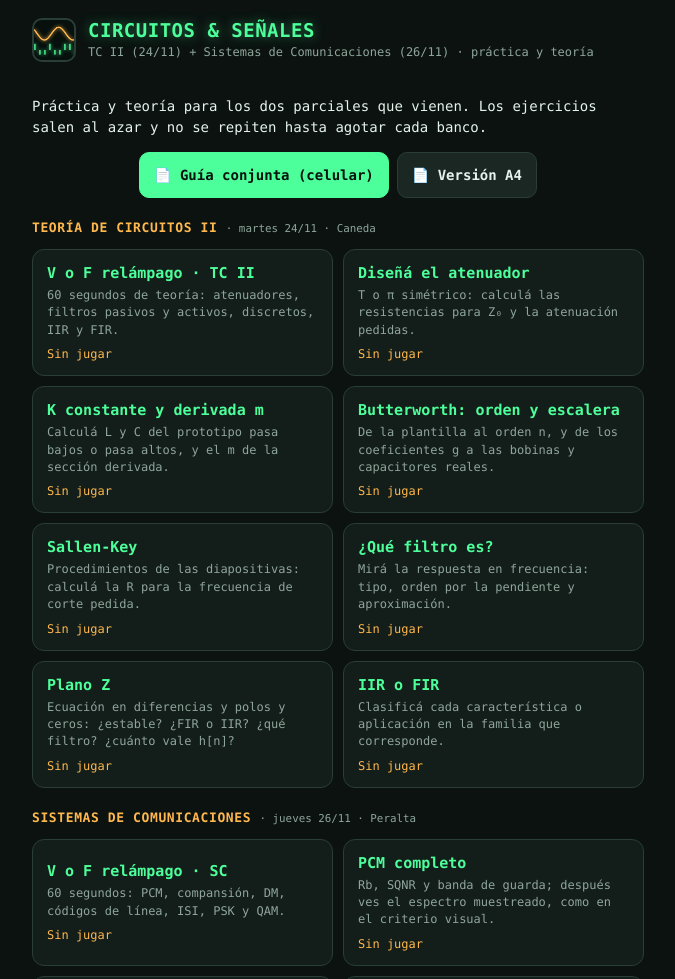
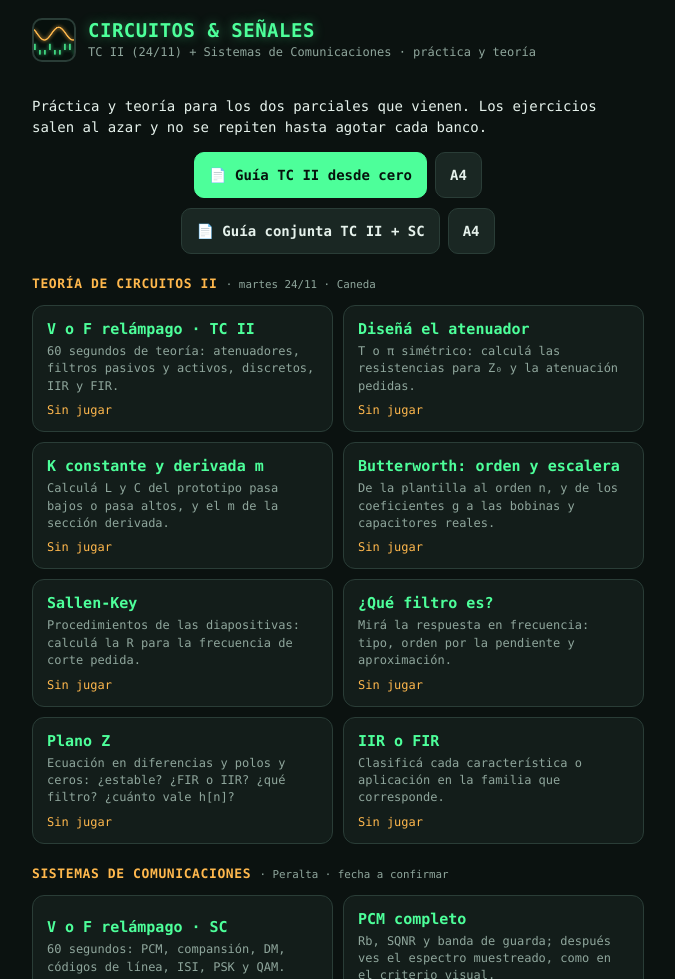
Before and after one commit to Fedemayol024/Medidas-Electronicas-UTNFRT-, a plain HTML site: page tc2-sc/index.html in a window 1280 px wide. Shown: the top 979 px of the page, without its empty margins (302-977 px from the left). Drawn offline with Linux system fonts and the light colour scheme.

Commit message:
Guía completa de TC II desde cero en tc2-sc/
- PDF para celular y A4, enlazados desde el menú
- SC queda con fecha a confirmar

Co-Authored-By: Claude Opus 5.5 <noreply@anthropic.com>
Claude-Session: https://claude.ai/code/session_01EQXZd9u1ncLyubJsrdjGg5

```diff
--- a/tc2-sc/index.html
+++ b/tc2-sc/index.html
@@ -93,7 +93,7 @@ svg.ckt text.v{fill:var(--trace)}
 <body>
 <header>
   <canvas class="logo" id="logo" width="88" height="88" aria-hidden="true"></canvas>
-  <div><h1>CIRCUITOS &amp; SEÑALES</h1><p>TC II (24/11) + Sistemas de Comunicaciones (26/11) · práctica y teoría</p></div>
+  <div><h1>CIRCUITOS &amp; SEÑALES</h1><p>TC II (24/11) + Sistemas de Comunicaciones · práctica y teoría</p></div>
 </header>
 <main id="app"></main>
 <footer>Ejercicios generados al azar con las fórmulas de las cátedras de Caneda y Peralta. Los puntajes y el avance se guardan solo en este dispositivo.</footer>
@@ -215,10 +215,11 @@ function home() {
   clearAll();
   const card = g => `<button class="card" data-g="${g.id}"><div class="t">${g.t}</div><div class="d">${g.d}</div><div class="b">${g.id in scores ? "Récord: " + scores[g.id] + " " + g.unit : "Sin jugar"}</div></button>`;
   app.innerHTML = `<p>Práctica y teoría para los dos parciales que vienen. Los ejercicios salen al azar y no se repiten hasta agotar cada banco.</p>
-  <div class="row" style="justify-content:center"><a class="btn pri" href="Guia_Conjunta_TC2_SC_Celular.pdf" target="_blank" rel="noopener" style="text-decoration:none">📄 Guía conjunta (celular)</a><a class="btn" href="Guia_Conjunta_TC2_SC_PC.pdf" target="_blank" rel="noopener" style="text-decoration:none">📄 Versión A4</a></div>
+  <div class="row" style="justify-content:center"><a class="btn pri" href="Guia_TC2_Celular.pdf" target="_blank" rel="noopener" style="text-decoration:none">📄 Guía TC II desde cero</a><a class="btn" href="Guia_TC2_PC.pdf" target="_blank" rel="noopener" style="text-decoration:none">A4</a></div>
+  <div class="row" style="justify-content:center"><a class="btn" href="Guia_Conjunta_TC2_SC_Celular.pdf" target="_blank" rel="noopener" style="text-decoration:none">📄 Guía conjunta TC II + SC</a><a class="btn" href="Guia_Conjunta_TC2_SC_PC.pdf" target="_blank" rel="noopener" style="text-decoration:none">A4</a></div>
   <div class="sec">Teoría de Circuitos II <small>· martes 24/11 · Caneda</small></div>
   <div class="grid">${GAMES.filter(g => g.sec === "tc").map(card).join("")}</div>
-  <div class="sec">Sistemas de Comunicaciones <small>· jueves 26/11 · Peralta</small></div>
+  <div class="sec">Sistemas de Comunicaciones <small>· Peralta · fecha a confirmar</small></div>
   <div class="grid">${GAMES.filter(g => g.sec === "sc").map(card).join("")}</div>
   <div class="row" style="justify-content:center;margin-top:18px"><a class="btn" href="../" style="text-decoration:none">← Osciloscopio Arcade (Medidas)</a></div>`;
   app.querySelectorAll(".card").forEach(b => b.onclick = () => START[b.dataset.g]());
```
Also changed, not shown: 2 other files.
